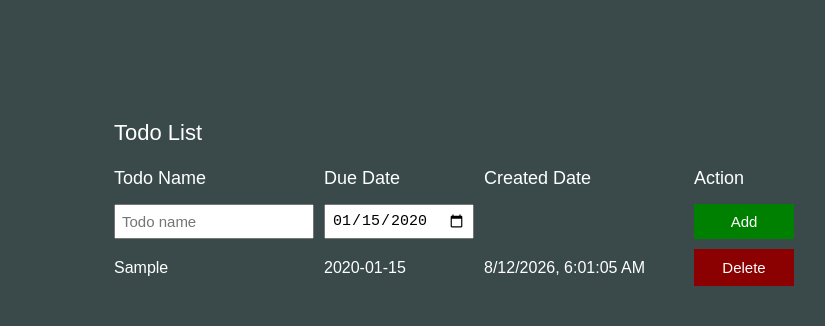
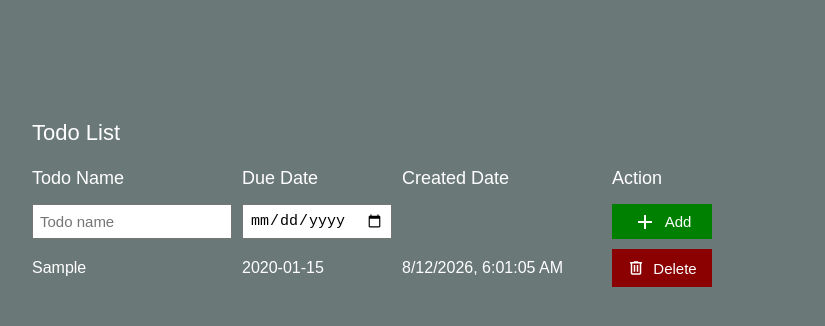
Before and after one commit to garimagc7/TodoList, a plain HTML site: page index.html in a window 1280 px wide. Both pictures are taken after typing "Sample", "2020-01-15" into the empty fields and a click on the button "Add". Shown: the whole page, without its empty margins (276-1101 px from the left). Drawn offline with Linux system fonts and the light colour scheme.

Commit message:
Adding icons

```diff
--- a/index.html
+++ b/index.html
@@ -20,7 +20,7 @@
             <input class="js-input-todo name-input" placeholder="Todo name">
             <input class="js-input-date date-input" type="date">
             <div></div>
-            <button class="add-todo-button js-add-todo-button"">Add</button>
+            <button class="add-todo-button js-add-todo-button""><img src="assets/add.svg">Add</button>
         </div>
     <div class="showtodo-list todo-grid"></div>
     </div>
--- a/script.js
+++ b/script.js
@@ -8,7 +8,7 @@ function showInput(){
         <div>${name}</div>
         <div>${date}</div>
         <div>${createdAt}</div>
-        <button  class="delete-todo-button js-delete-todo-button">Delete</button>
+        <button  class="delete-todo-button js-delete-todo-button"><img height="18px" src="assets/delete.svg">Delete</button>
         `;
         todoListHTML += html;
     });
@@ -30,8 +30,11 @@ function jsInput(){
     const dateList = document.querySelector('.js-input-date');
     const date = dateList.value;
     const createdAt = new Date().toLocaleString();
-
+     if (name === '' || date === '') {
+        return;
+    }
     todoList.push({name, date, createdAt});
     todoname.value = '';
+    dateList.value = '';
     showInput();
 }
--- a/style.css
+++ b/style.css
@@ -1,10 +1,10 @@
 body{
     font-family: Arial, Helvetica, sans-serif;
-    background-color: rgb(58, 74, 74);
+    background-color: rgb(107, 120, 120);
 }
 .todo-container{
   width: 500px;
-  margin: 120px auto;
+  margin: 120px 300px;
   color: white;
 }
 .todo-grid,
@@ -30,15 +30,17 @@ body{
   font-size: 15px;
   padding: 6px;
 }
-
 .add-todo-button {
   background-color: green;
   color: white;
   border: none;
   font-size: 15px;
   cursor: pointer;
+  display: flex;
+  align-items: center;
+  justify-content: center;
+  gap: 8px;
 }
-
 .delete-todo-button {
   background-color: darkred;
   color: white;
@@ -47,4 +49,8 @@ body{
   cursor: pointer;
   padding-top: 10px;
   padding-bottom: 10px;
+  display: flex;
+  align-items: center;
+  justify-content: center;
+  gap: 8px;
 }
```
Also changed, not shown: assets/add.svg (added), assets/delete.svg (added).
